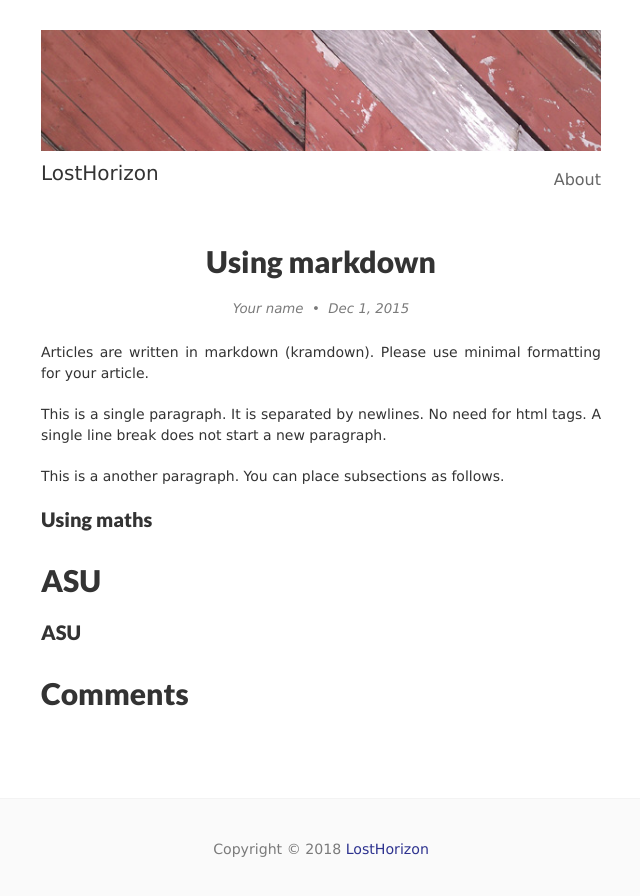
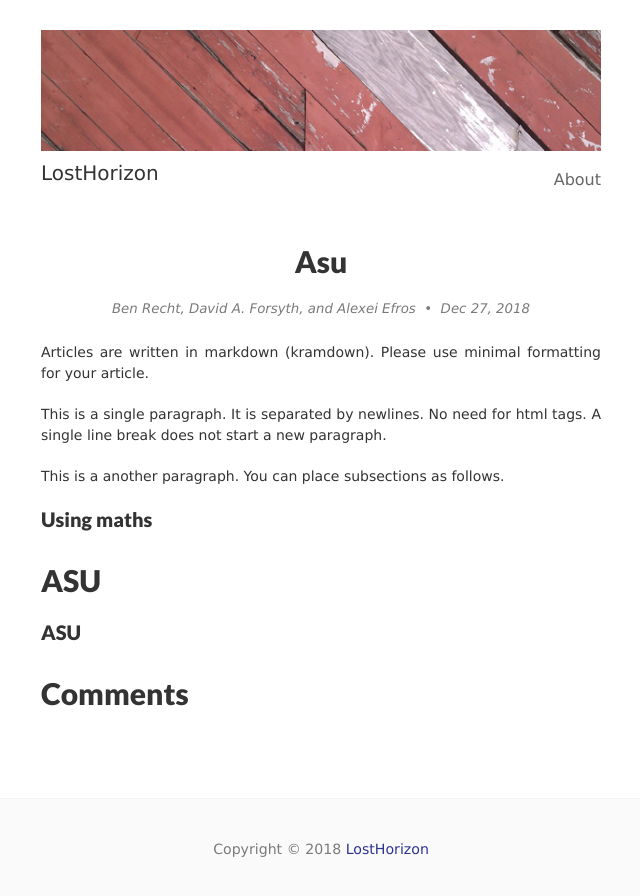
Before and after one commit to losthorizon/latex, a Jekyll site: the page built from _posts/2018-12-27-asu.md, in a window 1280 px wide. Shown: the top 896 px of the page, without its empty margins (319-959 px from the left). Built offline with Jekyll 4.4.1, drawn with Linux system fonts in a browser that asks for light colours; nearby versions of some CDN libraries; comment, search, counter and statistics services are not loaded.

Commit message:
Update 2018-12-27-asu.md

```diff
--- a/_posts/2018-12-27-asu.md
+++ b/_posts/2018-12-27-asu.md
@@ -1,10 +1,11 @@
 ---
 layout:     post
-title:      Using markdown
-date:       2015-12-01 9:00:00
-summary:    Learn to write a post in markdown
-author:     Your name
-visible:    True
+title:      "Asu"
+date:       2018-12-27 0:00:00
+summary:    "You cannot serve two masters: the harms of dual affiliation"
+author:     Ben Recht, David A. Forsyth, and Alexei Efros
+visible:    true
+blurb: 		  true
 ---
 
 Articles are written in markdown (kramdown).
```
